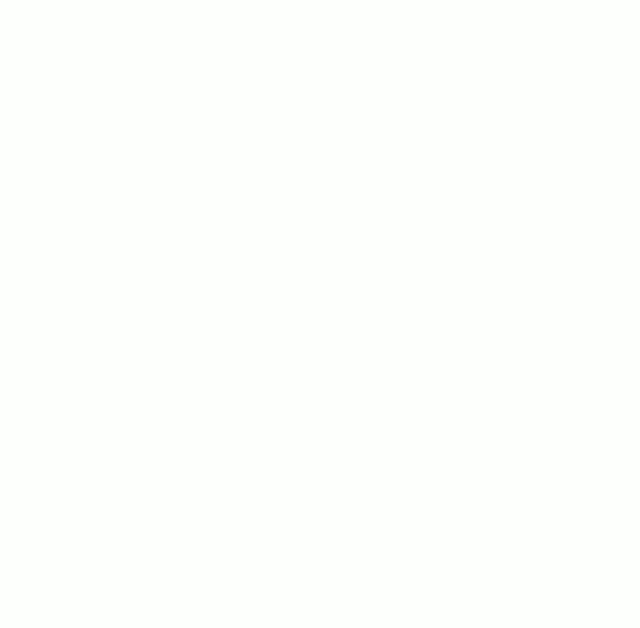
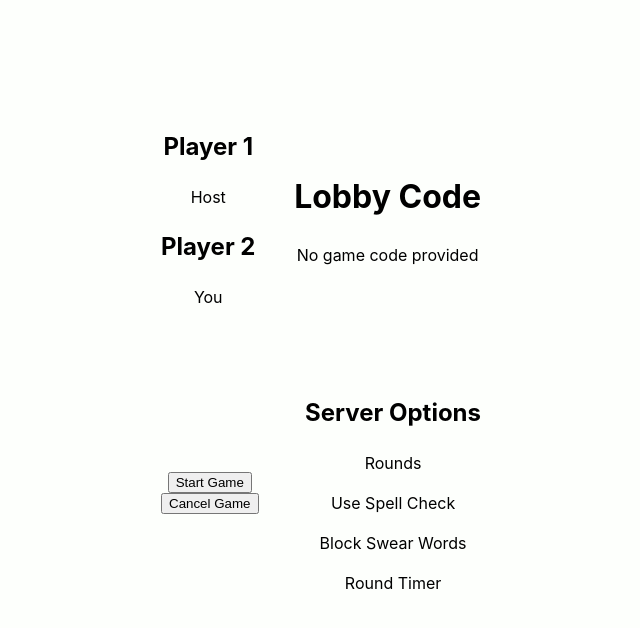
Before and after one commit to justinroche/worduel, a Vue app in the folder client/: page /lobby in a window 1280 px wide. Before the commit this address had no page. Shown: the top 628 px of the page, without its empty margins (319-959 px from the left). Built offline with nearby package versions, Linux system fonts and the light colour scheme.

Commit message:
Add lobby page with placeholders

```diff
--- a/client/src/router.ts
+++ b/client/src/router.ts
@@ -2,10 +2,16 @@
 
 import GameView from './views/GameView.vue'
 import HomeView from './views/HomeView.vue'
+import LobbyView from './views/LobbyView.vue'
 
 const routes = [
-  { path: '/', component: HomeView },
-  { path: '/play', component: GameView },
+  { path: '/', name: 'home', component: HomeView },
+  {
+    path: '/lobby',
+    name: 'lobby',
+    component: LobbyView,
+  },
+  { path: '/play', name: 'play', component: GameView },
 ]
 
 const router = createRouter({
--- a/client/src/views/HomeView.vue
+++ b/client/src/views/HomeView.vue
@@ -1,9 +1,11 @@
 <script setup lang="ts">
 import { ref, watch } from 'vue'
+import { useRouter } from 'vue-router'
 import InfoBox from '../components/InfoBox.vue'
 import HelpBoxContent from '../components/HelpBoxContent.vue'
 import InfoBoxContent from '../components/InfoBoxContent.vue'
 
+const router = useRouter()
 const joinCode = ref('')
 const showInfoBox = ref(false)
 const showInfoContent = ref(false)
@@ -22,7 +24,10 @@
 }
 
 const handleHostButton = () => {
-  console.log('Host button clicked')
+  // Using a placeholder code for testing
+  // TODO: Implement backend call for hosting game that returns a game code
+  const gameCode = 'ABCD'
+  router.push({ name: 'lobby', query: { gameCode } })
 }
 
 const handleJoinButton = () => {
--- /dev/null
+++ b/client/src/views/LobbyView.vue
@@ -0,0 +1,63 @@
+<script setup lang="ts">
+import { useRoute } from 'vue-router'
+
+const route = useRoute()
+const gameCode = route.query.gameCode || 'No game code provided'
+</script>
+
+<template>
+  <div class="lobby-view">
+    <div class="top-row">
+      <div class="player-container">
+        <h2>Player 1</h2>
+        <p>Host</p>
+        <h2>Player 2</h2>
+        <p>You</p>
+      </div>
+      <div class="lobby-details">
+        <h1>Lobby Code</h1>
+        <p>{{ gameCode }}</p>
+      </div>
+    </div>
+    <div class="bottom-row">
+      <div class="host-buttons">
+        <button class="lobby-button start-button">Start Game</button>
+        <button class="lobby-button cancel-button">Cancel Game</button>
+      </div>
+      <div class="server-options">
+        <h2>Server Options</h2>
+        <p>Rounds</p>
+        <p>Use Spell Check</p>
+        <p>Block Swear Words</p>
+        <p>Round Timer</p>
+      </div>
+    </div>
+  </div>
+</template>
+
+<style scoped>
+.lobby-view {
+  display: flex;
+  flex-direction: column;
+  align-items: center;
+  justify-content: center;
+  height: 100%;
+  padding-bottom: 10vh;
+  box-sizing: border-box;
+  gap: 50px;
+}
+
+.top-row,
+.bottom-row {
+  display: flex;
+  justify-content: space-between;
+  align-items: center;
+  width: 25vw;
+}
+
+.host-buttons {
+  display: flex;
+  flex-direction: column;
+  align-items: center;
+}
+</style>
```
